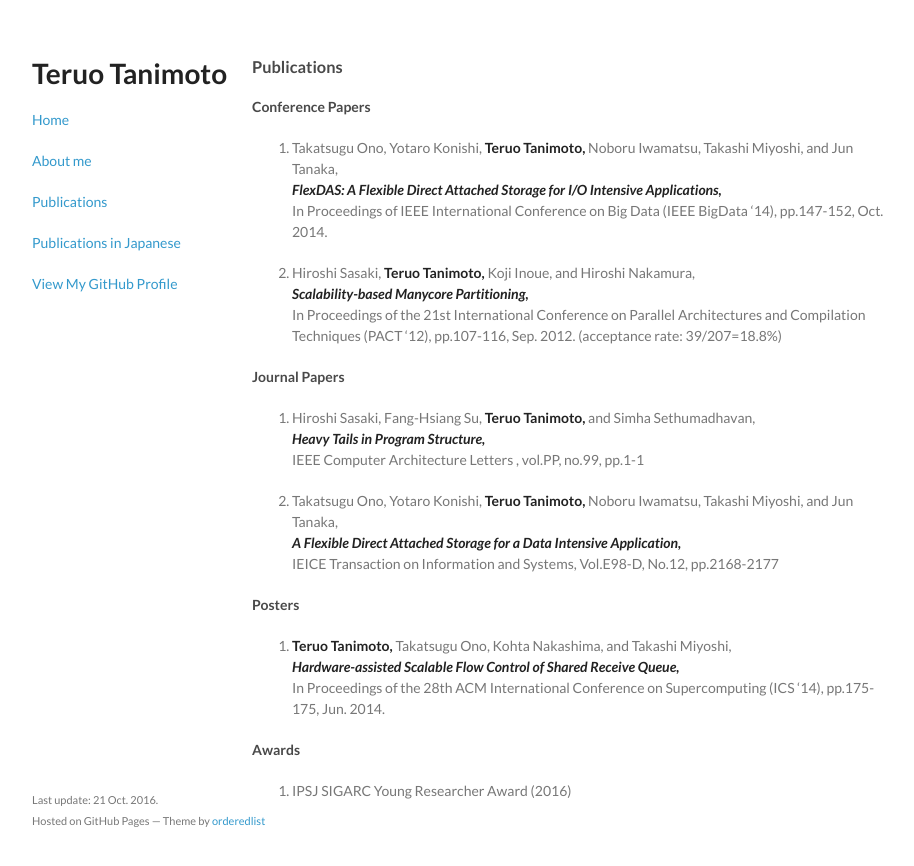
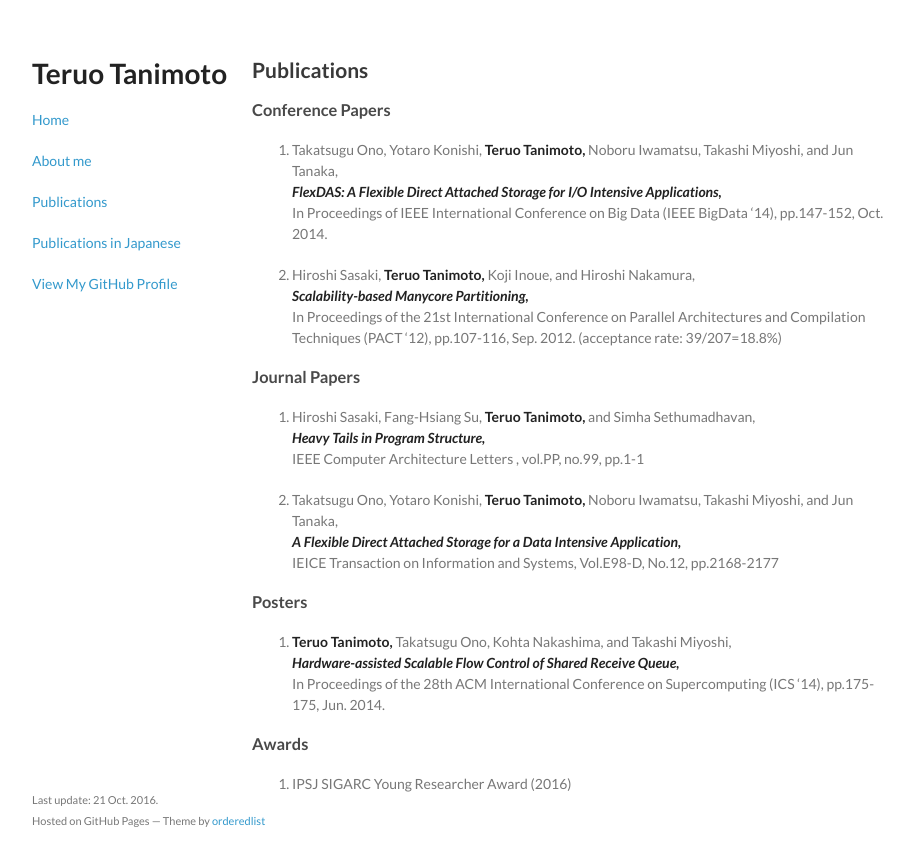
Before and after one commit to teruo41/teruo41.github.io, a Jekyll site: the page built from publications.md, in a window 1280 px wide. Shown: the top 866 px of the page, without its empty margins (178-1092 px from the left). Built offline with Jekyll 4.4.1, drawn with Linux system fonts in a browser that asks for light colours.

Commit message:
Fixed header levels

```diff
--- a/publications.md
+++ b/publications.md
@@ -3,9 +3,9 @@ layout: default
 title: Publications
 ---
 
-### Publications
+## Publications
 
-#### Conference Papers
+### Conference Papers
 
 1. Takatsugu Ono, Yotaro Konishi, __Teruo Tanimoto,__ Noboru Iwamatsu, Takashi Miyoshi, and Jun Tanaka,
    ***FlexDAS: A Flexible Direct Attached Storage for I/O Intensive Applications,***
@@ -17,11 +17,11 @@ title: Publications
 
 
 <!--
-#### Workshop Papers
+### Workshop Papers
 -->
 
 
-#### Journal Papers
+### Journal Papers
 
 1. Hiroshi Sasaki, Fang-Hsiang Su, __Teruo Tanimoto,__ and Simha Sethumadhavan,
    ***Heavy Tails in Program Structure,***
@@ -32,12 +32,12 @@ title: Publications
    IEICE Transaction on Information and Systems, Vol.E98-D, No.12, pp.2168-2177
 
 
-#### Posters
+### Posters
 
 1. __Teruo Tanimoto,__ Takatsugu Ono, Kohta Nakashima, and Takashi Miyoshi,
    ***Hardware-assisted Scalable Flow Control of Shared Receive Queue,***
    In Proceedings of the 28th ACM International Conference on Supercomputing (ICS '14), pp.175-175, Jun. 2014.
 
-#### Awards
+### Awards
 
 1. IPSJ SIGARC Young Researcher Award (2016)
```
Also changed, not shown: aboutme.md (+2 -2 lines), index.md (+2 -2 lines).
